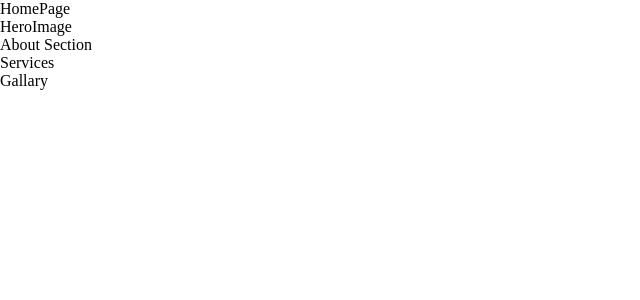
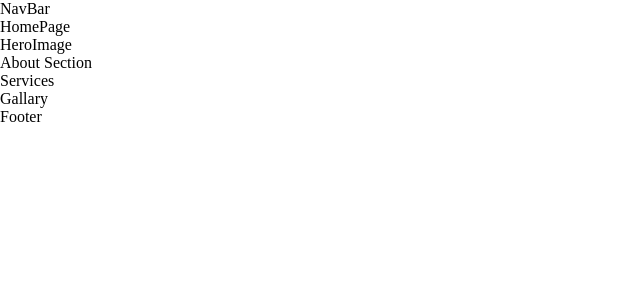
Before and after one commit to PBasham/andreasflowershop_website, a React (Vite) app: page / in a window 1280 px wide. Shown: the top 300 px of the page, without its empty margins (0-640 px from the left). Built offline with nearby package versions, Linux system fonts and the light colour scheme.

Commit message:
added base file for NavBar and Footer

```diff
--- a/src/App.tsx
+++ b/src/App.tsx
@@ -1,11 +1,15 @@
 import "./assets/styling/App.css"
+import Footer from "./components/footer"
+import NavBar from "./components/navbar"
 import Home from "./pages/Home"
 
 function App() {
 
   return (
     <div className="App">
+        <NavBar />
         <Home />
+        <Footer />
     </div>
   )
 }
--- /dev/null
+++ b/src/components/footer/index.tsx
@@ -0,0 +1,20 @@
+/*========================================
+        Import Dependencies
+========================================*/
+import React, { FC } from 'react'
+
+interface FooterProps {
+
+}
+
+const Footer: FC<FooterProps> = (props: FooterProps) => {
+   const {} = props
+
+   return (
+       <div>
+           Footer
+       </div>
+   )
+}
+
+export default Footer
--- /dev/null
+++ b/src/components/navbar/index.tsx
@@ -0,0 +1,20 @@
+/*========================================
+        Import Dependencies
+========================================*/
+import React, { FC } from 'react'
+
+interface NavBarProps {
+
+}
+
+const NavBar: FC<NavBarProps> = (props: NavBarProps) => {
+   const {} = props
+
+   return (
+       <div>
+           NavBar
+       </div>
+   )
+}
+
+export default NavBar
```
